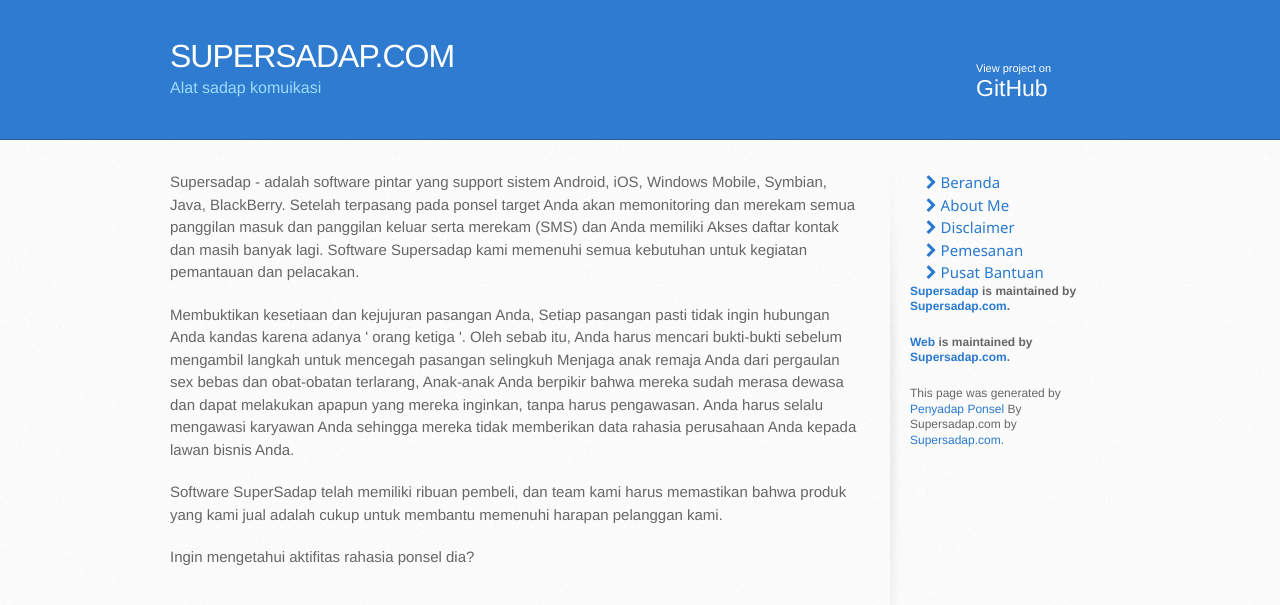
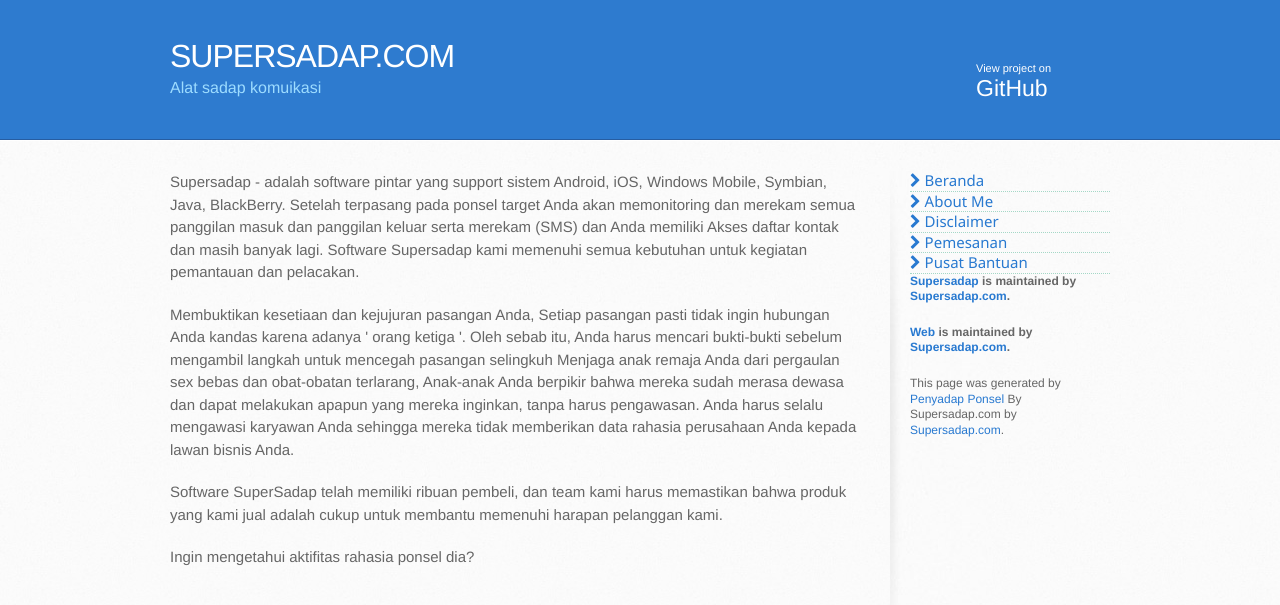
Before and after one commit to pietromenna/jekyll-architect-theme, a Jekyll site: the page built from index.html, in a window 1280 px wide. Shown: the top 605 px of the page. Built offline with Jekyll 4.4.1, drawn with Linux system fonts in a browser that asks for light colours; nearby versions of some CDN libraries; Markdown is read by kramdown in place of the engine named in the settings.

Commit message:
Update stylesheet.css

```diff
--- a/stylesheets/stylesheet.css
+++ b/stylesheets/stylesheet.css
@@ -540,8 +540,8 @@ aside a.left {
   font-family: "Segoe UI",Arial,sans-serif;
   display: block;
   text-decoration: none;
-  padding: 2px 1px 1px 16px;
   font-size: 15px;
+  border-bottom: dotted 1px #a5d8c7;
 }
 
 code, pre {
```
